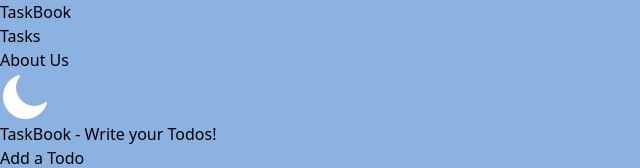
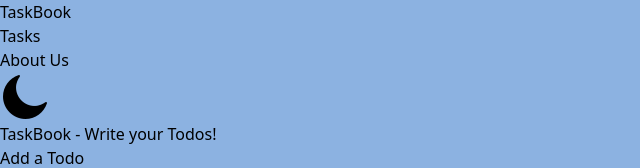
Before and after one commit to nottysukku/To_Do_List, a React (Vite) app: page / in a window 1280 px wide. Shown: the top 168 px of the page, without its empty margins (0-640 px from the left). Built offline with nearby package versions, Linux system fonts and the light colour scheme.

Commit message:
Update Navbar.jsx

```diff
--- a/src/components/Navbar.jsx
+++ b/src/components/Navbar.jsx
@@ -1,12 +1,12 @@
 import React from 'react';
 
 const Navbar = () => {
-  const [isInverted, setIsInverted] = React.useState(true);
+  const [isInverted, setIsInverted] = React.useState(false);
 
   // Function to handle toggle
   const handleClick = () => {
     const newInvertedState = isInverted;
-    setIsInverted(newInvertedState);
+    setIsInverted(!newInvertedState);
 
     // Update body styles based on the new state
     document.body.style.backgroundColor = newInvertedState ? '#1a202c' : 'rgb(140, 178, 225)';
```
